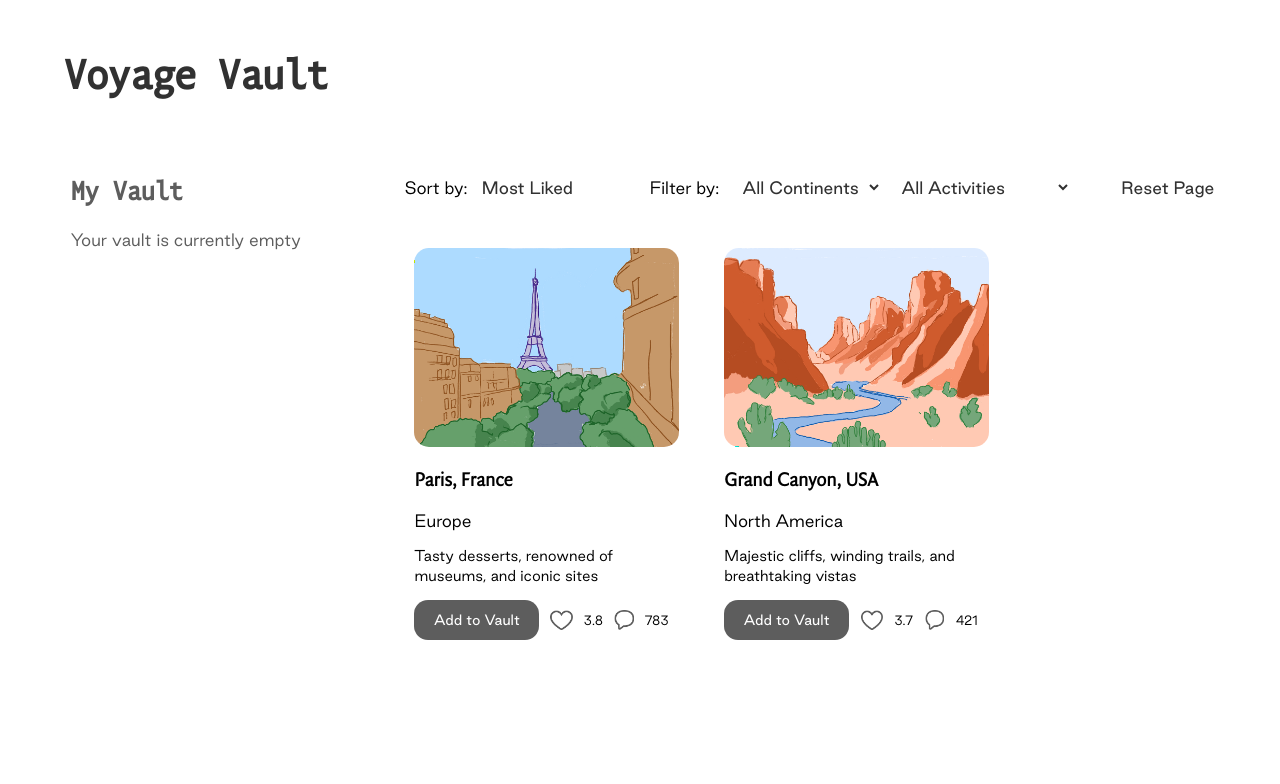
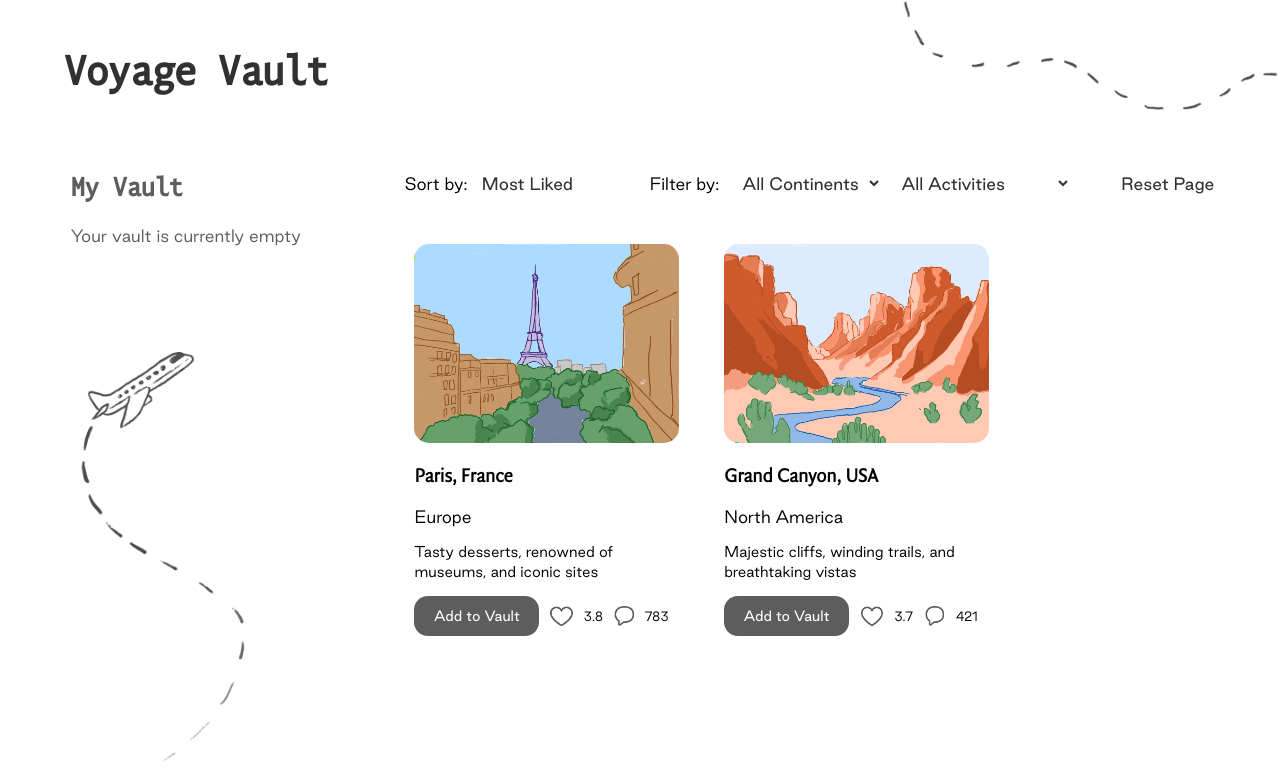
Before and after one commit to alexhogue/list-based-interface, a React (Create React App) app: page / in a window 1280 px wide. Shown: the top 784 px of the page. Built offline with nearby package versions, Linux system fonts and the light colour scheme.

Commit message:
feat: comments' '

```diff
--- a/src/App.css
+++ b/src/App.css
@@ -15,7 +15,12 @@
   src: url('typefaces/GoodSans-Light.otf');
 }
 
-
+h1{
+  font-family: 'Quadraat Mono';
+  color: #313131;
+  margin-left: 5%;
+  margin-top: 4%;
+}
 h2 {
   font-family: 'Quadraat Mono';
   font-size: 28px;
@@ -38,16 +43,15 @@ select {
 }
 
 .App{
-  /* background-color: #F6F6F6; */
+  background-image: url("assets/travel_line.png");
+  background-size: 35%;
+  background-position: top right;
+  background-repeat: no-repeat;
 }
 
 .App-header {
   display: flex;
   font-size: calc(6px + 2vmin);
-  font-family: 'Quadraat Mono';
-  color: #313131;
-  margin-left: 5%;
-  margin-top: 2%;
   margin-bottom: 2%;
 }
 
@@ -103,7 +107,10 @@ select {
 
 #vaultContainer{
   width: 30%;
-  background-color: white;
+  /* background-color: white; */
+  background-image: url("assets/plane.png");
+  background-size: 130%;
+  background-repeat: no-repeat;
   /* border-style: solid; */
   border-color: #d7d7d7;
   min-height: 715px;
--- a/src/App.js
+++ b/src/App.js
@@ -20,7 +20,6 @@ function App() {
   const [isRemoved, setIsRemoved] = useState(false);
   const [isReset, setIsReset] = useState(false);
 
-
   const loadData = () => {
     setData(travelData);
   };
@@ -36,19 +35,25 @@ function App() {
   useEffect(() => {
     // Extract unique continents from travel data
     const uniqueContinents = [
-      ...new Set(travelData.map((item) => item.continent))
+      ...new Set(travelData.map((item) => item.continent)),
     ];
     setContinents(uniqueContinents);
   }, []);
 
   useEffect(() => {
-    // Extract unique continents from travel data
+    // Extract unique activity classification from travel data
     const activity = [
       ...new Set(travelData.map((item) => item.classification)),
     ];
     setActivities(activity);
   }, []);
 
+
+  /**
+   * Adds items to a list to store what items the user has added from the grid,
+   * updates the item count
+   * @param {*} name the name of the item stored in vault
+   */
   const addToVault = (name) => {
     if (!vault.includes(name)) {
       setVault((prev_vault) => [...prev_vault, name]);
@@ -57,6 +62,10 @@ function App() {
     }
   };
 
+  /**
+   * Removes items from the vault list, updates the item count
+   * @param {*} name - the name of the item stored in the list
+   */
   const removeFromVault = (name) => {
     setVault((prev_vault) => prev_vault.filter((item) => item !== name));
     setCount(count - 1);
@@ -64,28 +73,32 @@ function App() {
   };
 
   const handleSelectedContinent = (continent) => {
-    setIsReset(false)
+    setIsReset(false);
     setSelectedContinent(continent);
   };
 
   const handleSelectedActivity = (activity) => {
     setIsReset(false);
     setSelectedActivity(activity);
-  }
+  };
 
   const sortHandler = () => {
-    setIsSorted(true)
-  }
+    setIsSorted(true);
+  };
 
-  useEffect(() => {
-  }, [isSorted]);
+  useEffect(() => {}, [isSorted]);
 
+  /**
+   * Builds the grid of item cards using a map depending on how the items are filtered or sorted
+   * @returns an itemlist of TravelItems as item cards
+   */
   const buildElements = () => {
     let sortedData = data;
     if (isSorted) {
-      const sortedData = travelData.sort((a,b) => b.likes - a.likes);
+      const sortedData = travelData.sort((a, b) => b.likes - a.likes);
       setIsSorted(false);
     }
+    // when a continent filter is selected
     let continentData = data;
     if (selectedContinent && !selectedActivity) {
       const continentData = travelData.filter(
@@ -98,12 +111,12 @@ function App() {
           index={index}
           addToVault={addToVault}
           removeFromVault={removeFromVault}
-          // isReset={isReset}
           inVault={vault.includes(item.name)}
         />
       ));
       return itemList;
     }
+    // when an activity filter is selected
     let activityData = data;
     if (selectedActivity && !selectedContinent) {
       const activityData = travelData.filter(
@@ -116,12 +129,12 @@ function App() {
           index={index}
           addToVault={addToVault}
           removeFromVault={removeFromVault}
-          // isReset={isReset}
           inVault={vault.includes(item.name)}
         />
       ));
       return itemList;
     }
+    // when both filters are selected
     let mixedData = continentData;
     if (selectedContinent && selectedActivity) {
       const continentData = travelData.filter(
@@ -137,16 +150,15 @@ function App() {
           index={index}
           addToVault={addToVault}
           removeFromVault={removeFromVault}
-          // isReset={isReset}
           inVault={vault.includes(item.name)}
         />
       ));
       if (itemList.length === 0) {
-        return <p>Filters do not match any travel options</p>
+        return <p>Filters do not match any travel options</p>;
       }
       return itemList;
-    }
-    else {
+    } else {
+      // default grid
       const itemList = travelData.map((item, index) => (
         <TravelItem
           key={item.id}
@@ -154,7 +166,6 @@ function App() {
           index={index}
           addToVault={addToVault}
           removeFromVault={removeFromVault}
-          // isReset={isReset}
           inVault={vault.includes(item.name)}
         />
       ));
@@ -162,34 +173,33 @@ function App() {
     }
   };
 
-
+  /**
+   * updates and displays the items in the aggregator using a map of the names in the
+   * vault list to a corresponding VaultItem
+   * @returns a list of VaultItems
+   */
   const displayVault = () => {
     if (vault.length === 0) {
       return <p id="emptyText">Your vault is currently empty</p>;
     } else {
       const itemList = vault.map((name) => (
-          <VaultItem
-            key={name}
-            name={name}
-            removeFromVault={removeFromVault}
-          />
+        <VaultItem key={name} name={name} removeFromVault={removeFromVault} />
       ));
       return itemList;
     }
   };
 
+  /**
+   * resets the item grid to the default settings when the reset button is clicked
+   */
   const resetPage = () => {
     setSelectedActivity("");
     setSelectedContinent("");
-    // setVault([]);
-    // setCount(0);
     setData(travelData);
     let unSortedData = data;
     unSortedData = travelData.sort((a, b) => a.id - b.id);
     setIsReset(true);
   };
-
-  console.log(isReset);
 
   return (
     <div className="App">
--- a/src/components/ActivityDropdown.js
+++ b/src/components/ActivityDropdown.js
@@ -2,6 +2,10 @@ import React from "react";
 import { useEffect, useState } from "react";
 import "./Filtering.css";
 
+/**
+ * Creates a dropdown to filter the page by activity when selected.
+ * @returns an activity dropdown
+ */
 function ActivityDropdown({ activities, handleSelect, isReset }) {
   const [selectedActivity, setSelectedActivity] = useState("");
 
--- a/src/components/ContinentDropdown.js
+++ b/src/components/ContinentDropdown.js
@@ -1,12 +1,15 @@
 import React from "react";
 import "./Filtering.css";
 
+/**
+ * Creates a dropdown to filter the page by continent when selected.
+ * @returns a continent dropdown
+ */
 function ContinentDropdown({ continents, handleSelect, isReset }) {
   const handleChange = (e) => {
     const selectedContinent = e.target.value;
     handleSelect(selectedContinent);
   };
-
 
   return (
     <div>
--- a/src/components/ResetButton.js
+++ b/src/components/ResetButton.js
@@ -1,6 +1,11 @@
 import React from "react";
 import "./Filtering.css";
 
+/**
+ * Creates a reset button that will reset the item grid to its default layout when clicked;
+ * takes in a reset function in App to reset the page
+ * @returns a reset button
+ */
 function Reset({ handleSelect }) {
   const handleClick = () => {
     handleSelect();
--- a/src/components/SortButton.js
+++ b/src/components/SortButton.js
@@ -1,6 +1,11 @@
 import React from "react";
 import "./Filtering.css";
 
+/**
+ * Creates the sort button, which will sort them items in the item grid according the
+ * the function passed in
+ * @returns a sort button
+ */
 function Sort({ handleSelect }) {
   const handleClick = () => {
     handleSelect();
--- a/src/components/TravelItem.js
+++ b/src/components/TravelItem.js
@@ -5,10 +5,15 @@ import HeartFilled from "../assets/heart-filled.png";
 import Comment from "../assets/Comment.png";
 import './TravelItem.css';
 
+/**
+ * Creates a travel item card that is displayed on the main grid for each entry in the travel data
+ * @returns a TravelItem
+ */
 function TravelItem({ item, addToVault, removeFromVault, inVault }) {
   const [isLiked, setIsLiked] = useState(false);
   const [isAdded, setIsAdded] = useState(false);
 
+  // button text changes to remove if item has been added to the aggregator
   const buttonText = isAdded ? "Remove" : "Add to Vault";
 
   useEffect(() => {
@@ -37,7 +42,7 @@ function TravelItem({ item, addToVault, removeFromVault, inVault }) {
         <div id="tripText">
           <img
             id="destinationIll"
-            alt={item.name}
+            alt={item.name + " illustration"}
             src={process.env.PUBLIC_URL + "/" + item.image}
           />
           <h3>
--- a/src/components/VaultItem.css
+++ b/src/components/VaultItem.css
@@ -1,14 +1,12 @@
 .vaultItemContainer{
-    /* background-color: white; */
     border-radius: 20px;
     margin-bottom: 2%;
-    /* border-style: dotted;
-    border-color:#5D5D5D; */
+    background-color: rgba(255, 255, 255, 0.868);
 }
 
 .vaultItemContainer:hover{
     box-shadow:inset 0px 0px 0px 1px #d1d1d1;
-    background-color: #f5f5f5a7;
+    background-color: #f7f7f7;
     transition: 0.3s;
 }
 
--- a/src/components/VaultItem.js
+++ b/src/components/VaultItem.js
@@ -2,6 +2,11 @@ import React from "react";
 import x from "../assets/xButton.png";
 import "./VaultItem.css";
 
+/**
+ * Creates a vault item, which is added to the aggregator when a user clicks on an item
+ * in the item grid.
+ * @returns a vault item
+ */
 function VaultItem({ name, index, removeFromVault }) {
 
   return (
```
Also changed, not shown: src/assets/plane.png (added), src/assets/travel_line.png (added).
